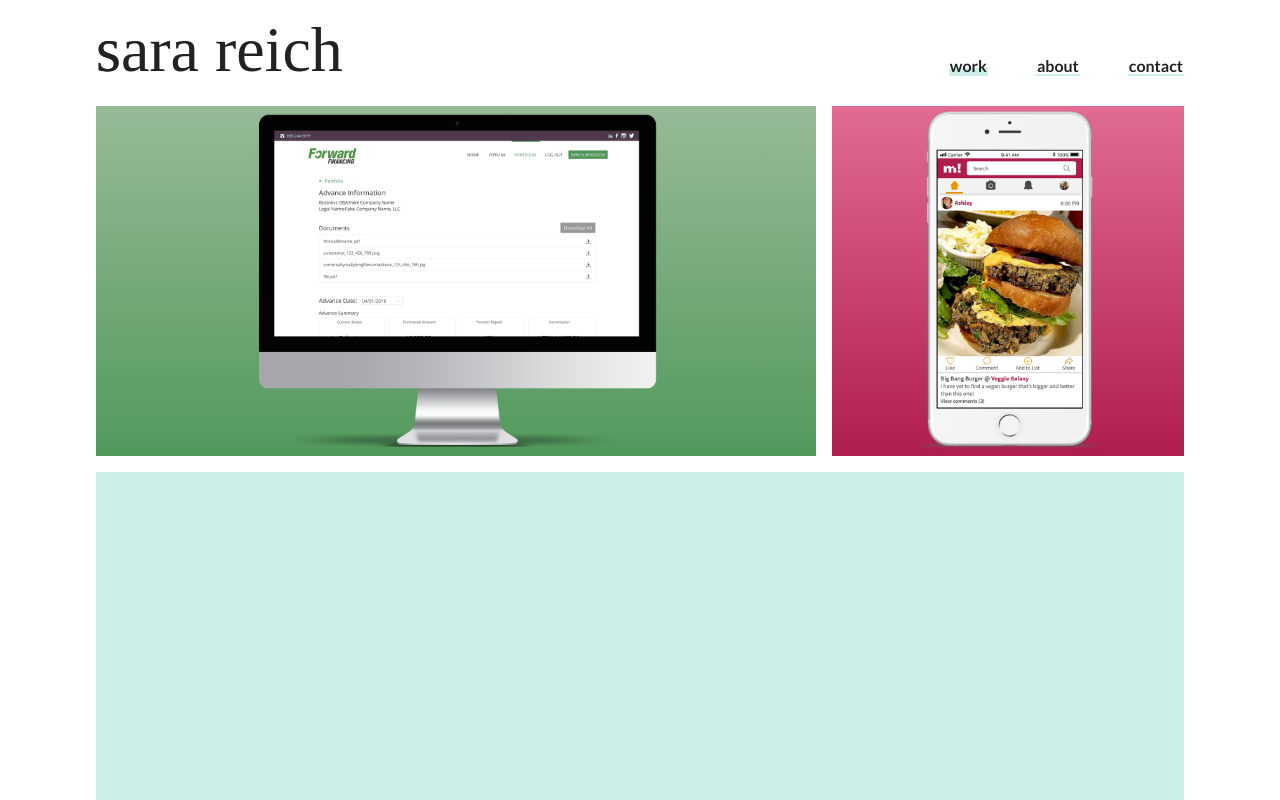
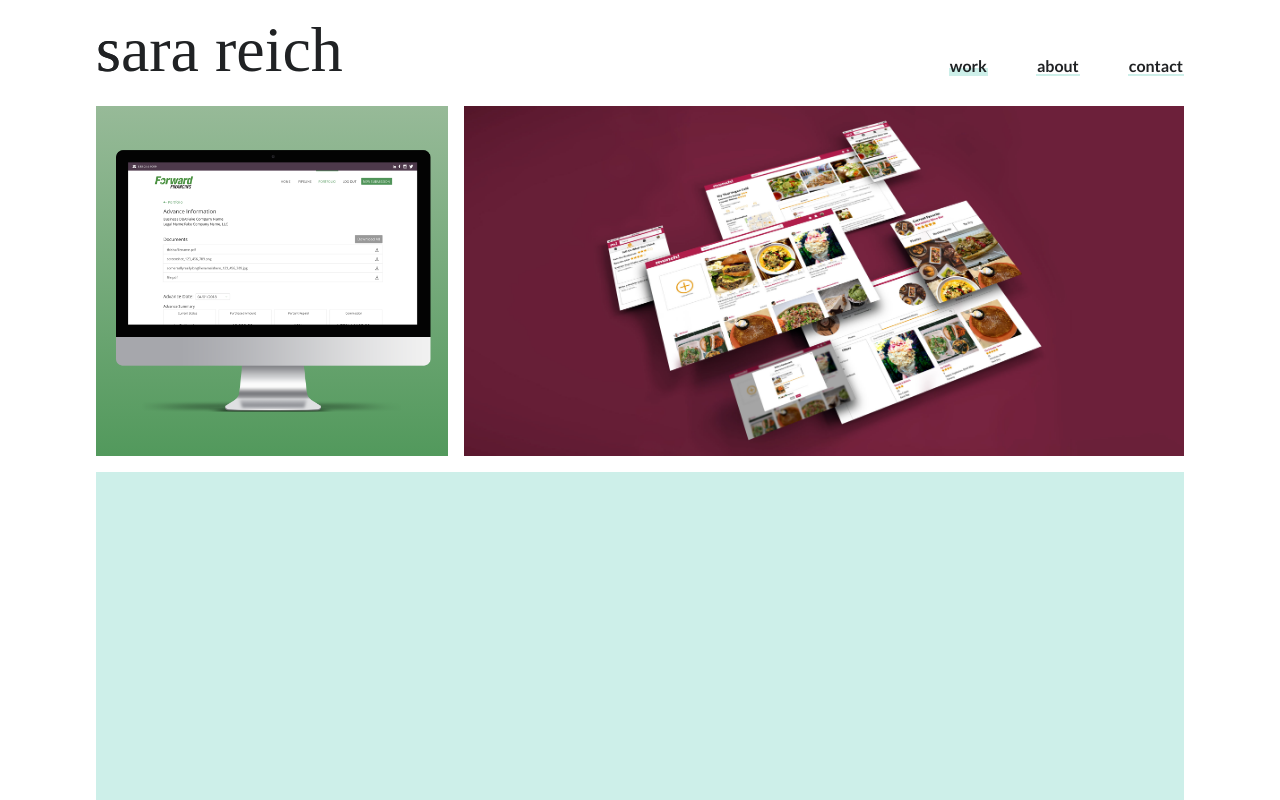
Before and after one commit to sarareich/sarareich.github.io, a React (Create React App) app: page /work in a window 1280 px wide. Shown: the top 800 px of the page. Built offline with nearby package versions, Linux system fonts and the light colour scheme; a web font is replaced by a local one.

Commit message:
new munch assets/text changes

```diff
--- a/src/components/HomePage/HomePage.js
+++ b/src/components/HomePage/HomePage.js
@@ -1,7 +1,7 @@
 import React from 'react';
 import { NavLink } from 'react-router-dom';
 import FFHome from '../../assets/ForwardFinancing/FF_HomePage.png';
-import MunchHome from '../../assets/Munch/Munch_Home.png';
+import MunchHero from '../../assets/Munch/MunchHero.jpg';
 
 class HomePage extends React.Component {
   render() {
@@ -10,7 +10,7 @@ class HomePage extends React.Component {
         <div className="portfolio-content">
           <NavLink
             to="/work/forward-financing"
-            className="portfolio-image__container two-thirds green-gradient"
+            className="portfolio-image__container one-third green-gradient"
           >
             <img
               src={FFHome}
@@ -25,12 +25,12 @@ class HomePage extends React.Component {
           </NavLink>
           <NavLink
             to="/work/munch"
-            className="portfolio-image__container one-third magenta-gradient"
+            className="portfolio-image__container two-thirds"
           >
             <img
-              src={MunchHome}
+              src={MunchHero}
               alt="Munch"
-              className="portfolio-image"
+              className="portfolio-image non-responsive"
             />
             <div className="portfolio-image__caption">
               <h4 className="portfolio-image__caption-text heading-3">
--- a/src/components/HomePage/HomePage.scss
+++ b/src/components/HomePage/HomePage.scss
@@ -18,10 +18,6 @@
 
   &.green-gradient {
     background: linear-gradient(#97ba98, #52995c);
-  }
-
-  &.magenta-gradient {
-    background: linear-gradient(#E16B91, #AF1E4C);
   }
 
   &.two-thirds {
@@ -48,6 +44,12 @@
   margin: 0 auto;
   max-height: 100%;
   max-width: 100%;
+
+  &.non-responsive {
+    height: 100%;
+    object-fit: cover;
+    width: 100%;
+  }
 }
 
 .portfolio-image__caption,
--- a/src/components/MunchPage/MunchPage.js
+++ b/src/components/MunchPage/MunchPage.js
@@ -8,7 +8,7 @@ import Title from '../common/ProjectAssets/Title';
 import Subtitle from '../common/ProjectAssets/Subtitle';
 import Image from '../common/ProjectAssets/Image';
 import LongImage from '../common/ProjectAssets/LongImage';
-import MunchHero from '../../assets/Munch/MunchHero.jpg';
+import MunchHero from '../../assets/Munch/MunchHeroNew.jpg';
 import MunchHomeLoggedOut from '../../assets/Munch/Marketing_HomePage.jpg';
 import Newsfeed from '../../assets/Munch/Newsfeed.png';
 import Profile from '../../assets/Munch/Profile.png';
@@ -101,7 +101,6 @@ class MunchPage extends React.Component {
         background="#AF1E4C"
         image={MunchHero}
         imageAlt="Munch"
-        additionalClass="non-responsive"
       />
     );
   }
@@ -127,7 +126,13 @@ class MunchPage extends React.Component {
             In my Interaction Design 1 – Responsive course, we were tasked with creating a website that
             could be used to keep track of something. After a few rounds of ideation, I decided that I wanted
             to make a website that could be used to keep track of restaurants that users had been to or wanted
-            to go to, and to find new restaurants.
+            to go to, and to find new restaurants. I named my project <strong>Munch</strong>.
+          </p>
+          <p className="description-text">
+            For foodies who want to consolidate the restaurant-searching process, Munch is a social media
+            website that provides users with everything they need to find and choose restaurants: search
+            features, personalized recommendations, lists to keep track of restaurants of interest, and
+            updates on friends{`'`} restaurant activities.
           </p>
         </div>
       </div>
@@ -349,7 +354,7 @@ class MunchPage extends React.Component {
             </p>
             <p className="description-text">
               I wanted the brand to be clearly associated with food, and to be bright and eye-catching
-              to show off the fun, social experience of the website.
+              to show off the <strong>fun, social experience</strong> of the website.
             </p>
           </div>
         </div>
@@ -401,9 +406,11 @@ class MunchPage extends React.Component {
             />
           </div>
           <div className="two-thirds">
+            <p className="description-text">
               While Munch is intended to be used as a logged-in experience, many of the features can be
               used by non-registered users. This marketing site represents the initial experience for
               these users.
+            </p>
           </div>
           <div className="two-thirds__center shadow">
             <img src={MunchHomeLoggedOut} alt="Munch Home Page – Logged Out" className="project-image__small"/>
@@ -416,10 +423,12 @@ class MunchPage extends React.Component {
             />
           </div>
           <div className="two-thirds">
-            The home page for logged in users is a newsfeed including food photos posted by friends
-            and restaurant recommendations generated based on the user{`'`}s activity. Recommendations were
+            <p className="description-text">
+              The home page for logged in users is a newsfeed including <strong>food photos posted by friends </strong>
+              and <strong>restaurant recommendations</strong> generated based on the user{`'`}s activity. Recommendations were
               moved to the newsfeed after my usability testing, when I found that having the recommendations
               live on the user{`'`}s profile was not intuitive.
+            </p>
           </div>
           <div className="full-width">
             <Image
@@ -434,9 +443,12 @@ class MunchPage extends React.Component {
             />
           </div>
           <div className="two-thirds">
-            The profile page contains a history of photos posted by that user, as well as a list of restaurants
-            they{`'`}ve been to and a list of restaurants they would like to try. Users can keep track of their
-            own restaurants and see what their friends enjoy/are interested in.
+            <p className="description-text">
+              The profile page contains a <strong>history of photos</strong> posted by that user, as well as a
+              <strong>list of restaurants</strong> they{`'`}ve been to and a list of restaurants they would
+              like to try. Users can keep track of their own restaurants and see what their friends enjoy/are
+              interested in.
+            </p>
           </div>
           <div className="full-width">
             <Image
@@ -451,10 +463,12 @@ class MunchPage extends React.Component {
             />
           </div>
           <div className="two-thirds">
+            <p className="description-text">
               The restaurant detail page contains all the information you would expect to see on a
               restaurant searching website, such as reviews, photos, hours, website, etc. Notable features
-            include separate ratings for the total Munch community vs. your friends, based on my research
-            findings that people trust their friends{`'`} opinions more.
+              include <strong>separate ratings for the total Munch community vs. your friends</strong>,
+              based on my research findings that people trust their friends{`'`} opinions more.
+            </p>
           </div>
           <div className="full-width">
             <Image
@@ -469,10 +483,12 @@ class MunchPage extends React.Component {
             />
           </div>
           <div className="two-thirds">
+            <p className="description-text">
               When uploading a photo, users are guided through steps to find the restaurant where they ate,
               the dish they are posting a photo of, and their ratings/review. Photos are displayed in
               the newsfeed and on the user{`'`}s profile, and restaurants are automatically added to the
               "restaurant history" list when a photo is uploaded.
+            </p>
           </div>
           <div className="full-width">
             <Image
```
Also changed, not shown: src/assets/Munch/MunchHeroNew.jpg (added), src/assets/Munch/Munch_Home.png (deleted). Lines whose indentation alone changed are shown as unchanged.
